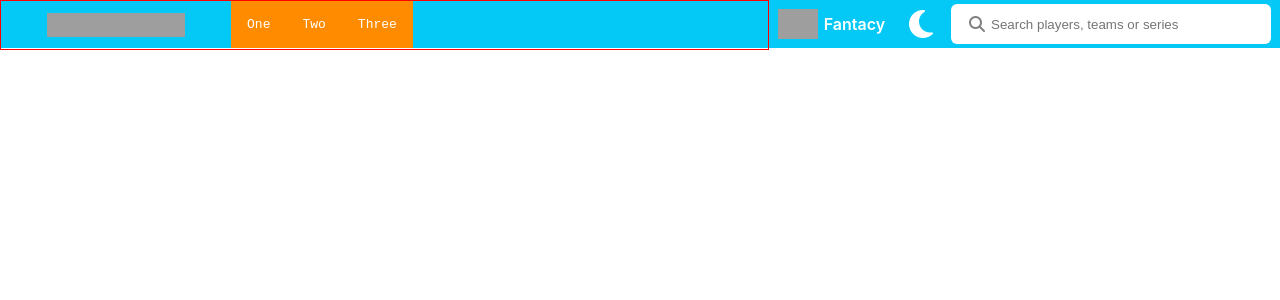
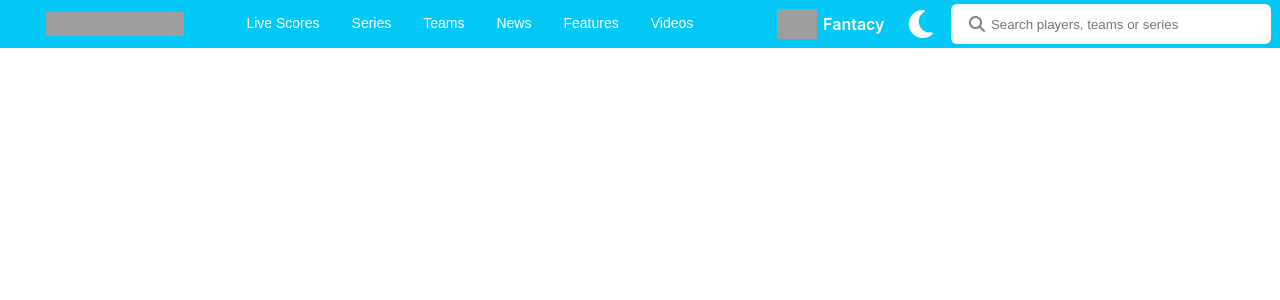
Before and after one commit to ayshasinara/ESPN-cricinfo, a React (Create React App) app: page / in a window 1280 px wide. Shown: the top 300 px of the page. Built offline with nearby package versions, Linux system fonts and the light colour scheme; grey boxes are pictures that could not be loaded.

Commit message:
finalizing nav

```diff
--- a/src/Components/Navbar.jsx
+++ b/src/Components/Navbar.jsx
@@ -28,24 +28,62 @@ const Navbar = () => {
           {/*  */}
                     <nav role="navigation">
             <ul>
-                <li><a href="#">One</a>
-                <ul class="dropdown">
-                    <li><a href="#">Sub-1</a></li>
-                    <li><a href="#">Sub-2</a></li>
-                    <li><a href="#">Sub-3</a></li>
+                <li style={{backgroundColor:"#04c8f5"}}><a style={{ color:"white"}} href="#">Live Scores</a>
+                <ul style={{boxShadow: "rgba(99, 99, 99, 0.2) 0px 2px 8px 0px", width:"200px"}}  class="dropdown">
+                    <li ><a style={{ width:"300px"}}  href="#">Live Scores Home</a></li>
+                    <li><a href="#">Week view</a></li>
+                    <li><a href="#">Month view</a></li>
+                    <li><a href="#">Season View</a></li>
+                    <li><a href="#">International calender</a></li>
+                    <li><a href="#">Desktop Scoreboard</a></li>
                 </ul></li>
-                <li><a href="#">Two</a>
-                <ul class="dropdown">
-                    <li><a href="#">Sub-1</a></li>
-                    <li><a href="#">Sub-2</a></li>
-                    <li><a href="#">Sub-3</a></li>
+                <li style={{backgroundColor:"#04c8f5"}}><a style={{ color:"white"}} href="#">Series</a>
+                <ul style={{boxShadow: "rgba(99, 99, 99, 0.2) 0px 2px 8px 0px", width:"200px"}} class="dropdown">
+                    <li><a href="#">Asia Cup</a></li>
+                    <li><a href="#">Eng vs SA</a></li>
+                    <li><a href="#">County Div1</a></li>
+                    <li><a href="#">Maharaja T20</a></li>
+                    <li><a href="#">6IXTy</a></li>
+                    <li><a href="#">Womens T20</a></li>
                 </ul>
+
                 </li>
-                <li><a href="#">Three</a>
-                <ul class="dropdown">
-                    <li><a href="#">Sub-1</a></li>
-                    <li><a href="#">Sub-2</a></li>
-                    <li><a href="#">Sub-3</a></li>
+                <li style={{backgroundColor:"#04c8f5"}}><a style={{ color:"white"}} href="#">Teams</a>
+                <ul style={{boxShadow: "rgba(99, 99, 99, 0.2) 0px 2px 8px 0px", width:"200px"}} class="dropdown">
+                    <li><a href="#">Australia</a></li>
+                    <li><a href="#">Bangladesh</a></li>
+                    <li><a href="#">England</a></li>
+                    <li><a href="#">India</a></li>
+                    <li><a href="#">New Zealand</a></li>
+                    <li><a href="#">Pakistan</a></li>
+                    <li><a href="#">South Africa</a></li>
+                    <li><a href="#">Sri Lanka</a></li>
+                    <li><a href="#">West indies</a></li>
+                </ul></li>
+                <li style={{backgroundColor:"#04c8f5"}}><a style={{ color:"white"}} href="#">News</a>
+                <ul style={{boxShadow: "rgba(99, 99, 99, 0.2) 0px 2px 8px 0px", width:"200px"}} class="dropdown">
+                    <li><a href="#">News Home</a></li>
+                    <li><a href="#">Future of ODI's</a></li>
+                    <li><a href="#">Ball Tempering</a></li>
+                    <li><a href="#">Technology in Cricket</a></li>
+                    <li><a href="#">Racism</a></li>
+                </ul></li>
+                <li style={{backgroundColor:"#04c8f5"}}><a style={{ color:"white"}} href="#">Features</a>
+                <ul style={{boxShadow: "rgba(99, 99, 99, 0.2) 0px 2px 8px 0px", width:"200px"}} class="dropdown">
+                    <li><a href="#">Features Homes</a></li>
+                    <li><a href="#">Writers</a></li>
+                    <li><a href="#">Photo Galaries</a></li>
+                    <li><a href="#">Cricket Monthly</a></li>
+                </ul></li>
+                <li style={{backgroundColor:"#04c8f5"}}><a style={{ color:"white"}} href="#">Videos</a>
+                <ul style={{boxShadow: "rgba(99, 99, 99, 0.2) 0px 2px 8px 0px", width:"200px"}} class="dropdown">
+                    <li><a href="#">Videos Home</a></li>
+                    <li><a href="#">T20 Time Out hindi</a></li>
+                    <li><a href="#">Match Day</a></li>
+                    <li><a href="#">Fantacy Pick</a></li>
+                    <li><a href="#">Run Order</a></li>
+                    <li><a href="#">25 Questions</a></li>
+                    <li><a href="#">Interviews</a></li>
                 </ul></li>
             </ul>
             </nav>
--- a/src/Components/Navbar.module.css
+++ b/src/Components/Navbar.module.css
@@ -8,7 +8,7 @@
 .navLeft{
     height: 100%;
     width: 60%;
-    border: 1px solid red;
+    /* border: 1px solid red; */
     display: flex;
 }
 
@@ -52,42 +52,55 @@ a {
     text-decoration: none;
   }
 
-  nav {
+  /* nav {
       font-family: monospace;
-  }
+  } */
 
   ul {
-    background: darkorange;
+    /* background: darkorange; */
+    /* border: 1px solid black; */
       list-style: none;
       margin: 0;
       padding-left: 0;
   }
 
   li {
-      color: #fff;
-    background: darkorange;
+    /* border: 1px soid black; */
+      color: black;
+    background: white;
       display: block;
       float: left;
-      padding: 1rem;
+      /* display: flex;
+      justify-content: center;
+      align-items: center; */
+      padding: 12px 16px;
       position: relative;
       text-decoration: none;
     transition-duration: 0.5s;
   }
 
   li a {
-    color: #fff;
+    color: white;
+    font-size: 14px;
+    font-weight: 400;
+    font-family: Arial, Helvetica, sans-serif;
+  }
+
+  ul li a{
+    color: rgb(98, 92, 92);
   }
 
   li:hover {
-      background: red;
+      background: rgb(147 197 253/0.5);
       cursor: pointer;
+
   }
 
   ul li ul {
-      background: orange;
+      /* background: orange; */
       visibility: hidden;
     opacity: 0;
-    min-width: 5rem;
+    /* min-width: 8rem; */
       position: absolute;
     transition: all 0.5s ease;
     margin-top: 1rem;
@@ -100,11 +113,12 @@ a {
     visibility: visible;
     opacity: 1;
     display: block;
+    /* border: 1px solid blue; */
   }
 
   ul li ul li {
       clear: both;
-    width: 100%;
+    width: 168px;
   }
 /*  */
 
```
